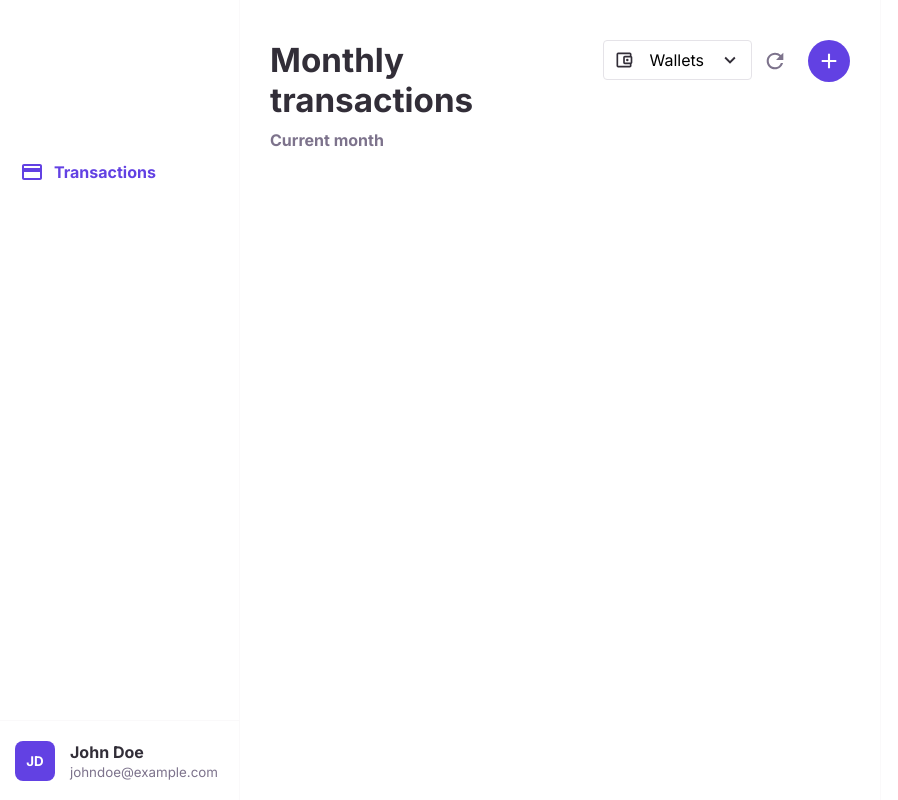
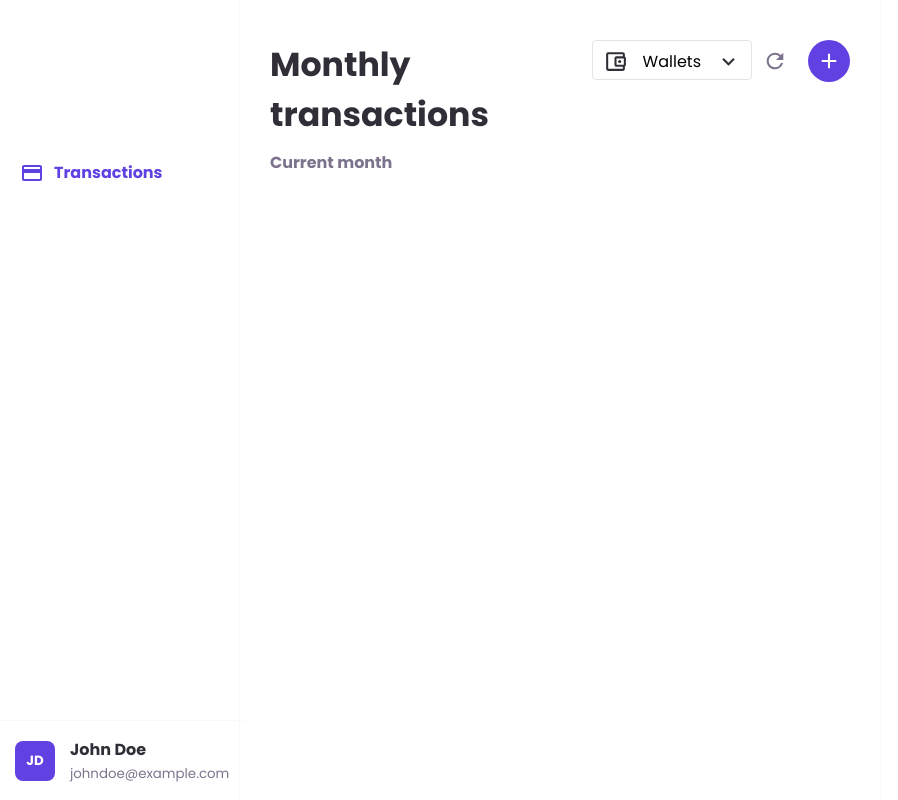
Before and after one commit to Eatrak/trustee-desktop, a React (Create React App) app: page / in a window 1280 px wide. Shown: the whole page, without its empty margins (0-898 px from the left). Built offline with nearby package versions, Linux system fonts and the light colour scheme.

Commit message:
update(font): use Poppins font-family

```diff
--- a/public/index.html
+++ b/public/index.html
@@ -26,7 +26,7 @@
     -->
     <link rel="preconnect" href="https://fonts.googleapis.com">
     <link rel="preconnect" href="https://fonts.gstatic.com" crossorigin>
-    <link href="https://fonts.googleapis.com/css2?family=Inter:wght@100;200;300;400;500;600;700;800;900&family=Montserrat:wght@100;200;300;400;500;600;700;800;900&display=swap" rel="stylesheet">
+    <link href="https://fonts.googleapis.com/css2?family=Poppins:ital,wght@0,100;0,200;0,300;0,400;0,500;0,600;0,700;0,800;0,900;1,100;1,200;1,300;1,400;1,500;1,600;1,700;1,800;1,900&display=swap" rel="stylesheet">
     <title>React App</title>
   </head>
   <body>
--- a/src/index.css
+++ b/src/index.css
@@ -1,6 +1,6 @@
 * {
   margin: 0;
-  font-family: "Inter", sans-serif;
+  font-family: "Poppins", sans-serif;
   -webkit-font-smoothing: antialiased;
   -moz-osx-font-smoothing: grayscale;
   outline: 0;
@@ -26,7 +26,6 @@
   font-size: 57.33px;
   color: var(--normal-text-color);
   font-weight: 400;
-  font-family: "Montserrat", sans-serif;
 }
 
 h2 {
```
